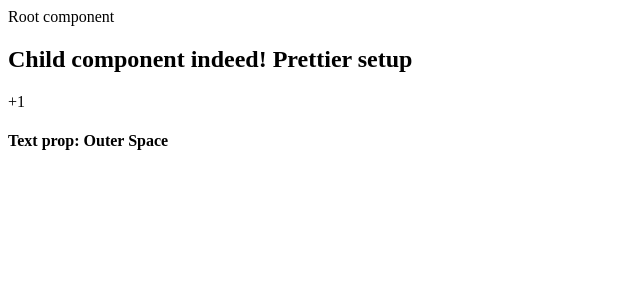
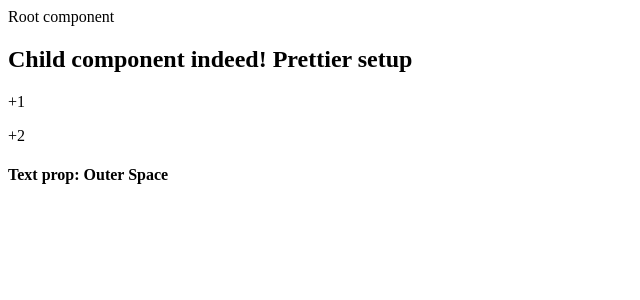
Before and after one commit to stannyu/sandbox, a React (Vite) app: page / in a window 1280 px wide. Shown: the top 300 px of the page, without its empty margins (0-640 px from the left). Built offline with nearby package versions, Linux system fonts and the light colour scheme.

Commit message:
STR branch str-003. commit

```diff
--- a/src/components/ChildComponent.js
+++ b/src/components/ChildComponent.js
@@ -20,6 +20,7 @@ const ChildComponent = ({ text }) => {
     <div>
       <h2>Child component indeed! {a}</h2>
       <p>+1</p>
+      <p>+2</p>
       <h4>Text prop: {text}</h4>
     </div>
   );
```
